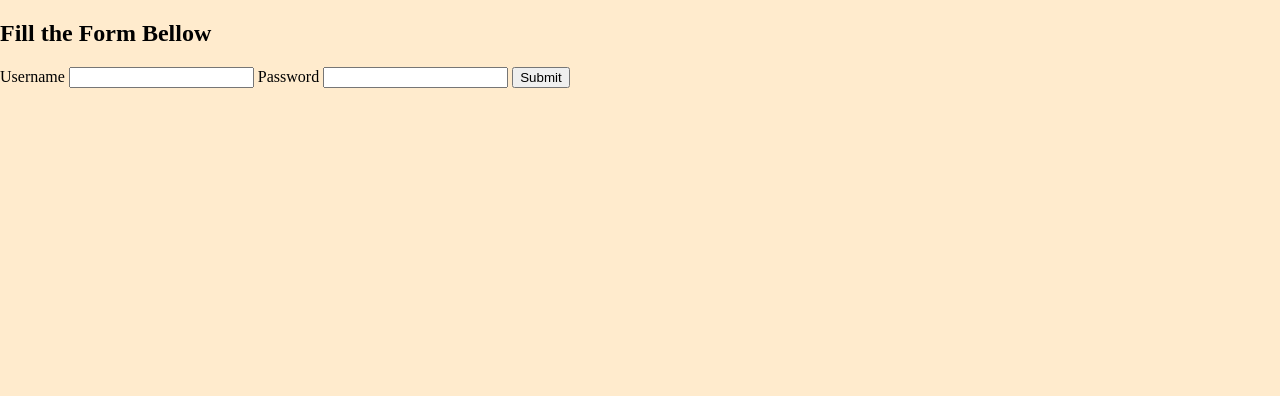
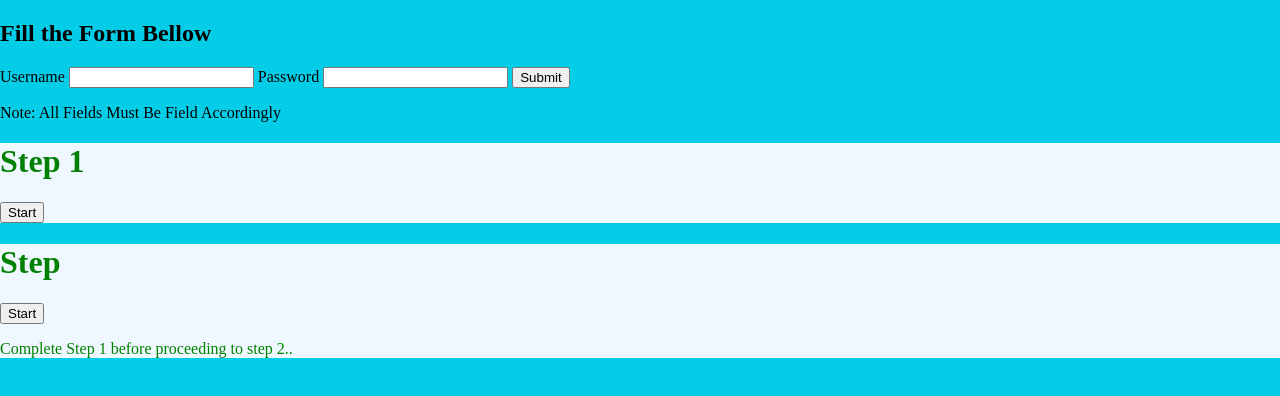
Before and after one commit to segun-dev/repo3, a plain HTML site: page index.html in a window 1280 px wide. Drawn offline with Linux system fonts and the light colour scheme.

Commit message:
Update CSS styles and add new HTML structure for step guidance

```diff
--- a/index.css
+++ b/index.css
@@ -1,5 +1,9 @@
 body{
     margin: 0;
     padding: 0;
-    background-color: blanchedalmond;
+    background-color: rgb(4, 205, 232);
 }
+.container{
+    background-color: aliceblue;
+    color: green;
+}
--- a/index.html
+++ b/index.html
@@ -15,5 +15,17 @@
         <input type="password" name="password">
         <button>Submit</button>
     </form>
+    <p>Note: All Fields Must Be Field Accordingly</p>
+    <div class="container">
+        <h1>Step 1</h1>
+        <button>Start</button>
+    </div>
+
+    <div class="container">
+        <h1>Step </h1>
+        <button>Start</button>
+        <p>Complete Step 1 before proceeding to step 2..</p>
+    </div>
+
 </body>
 </html>
```
